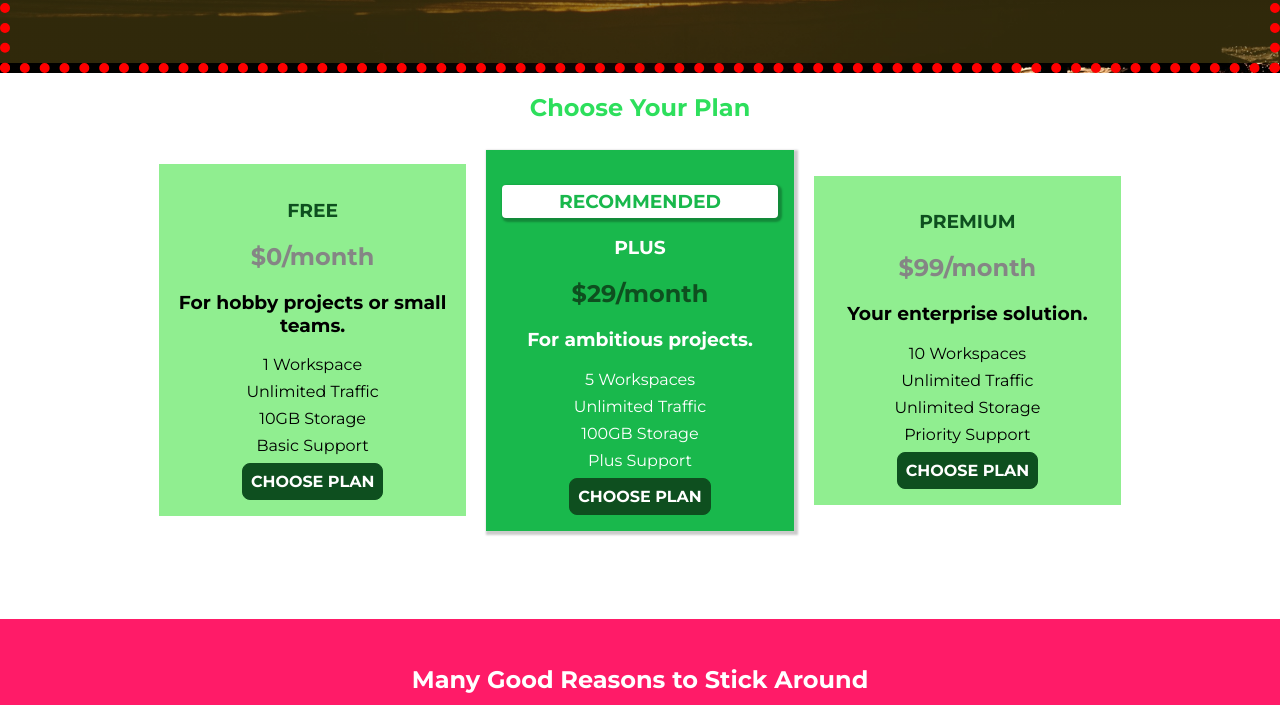
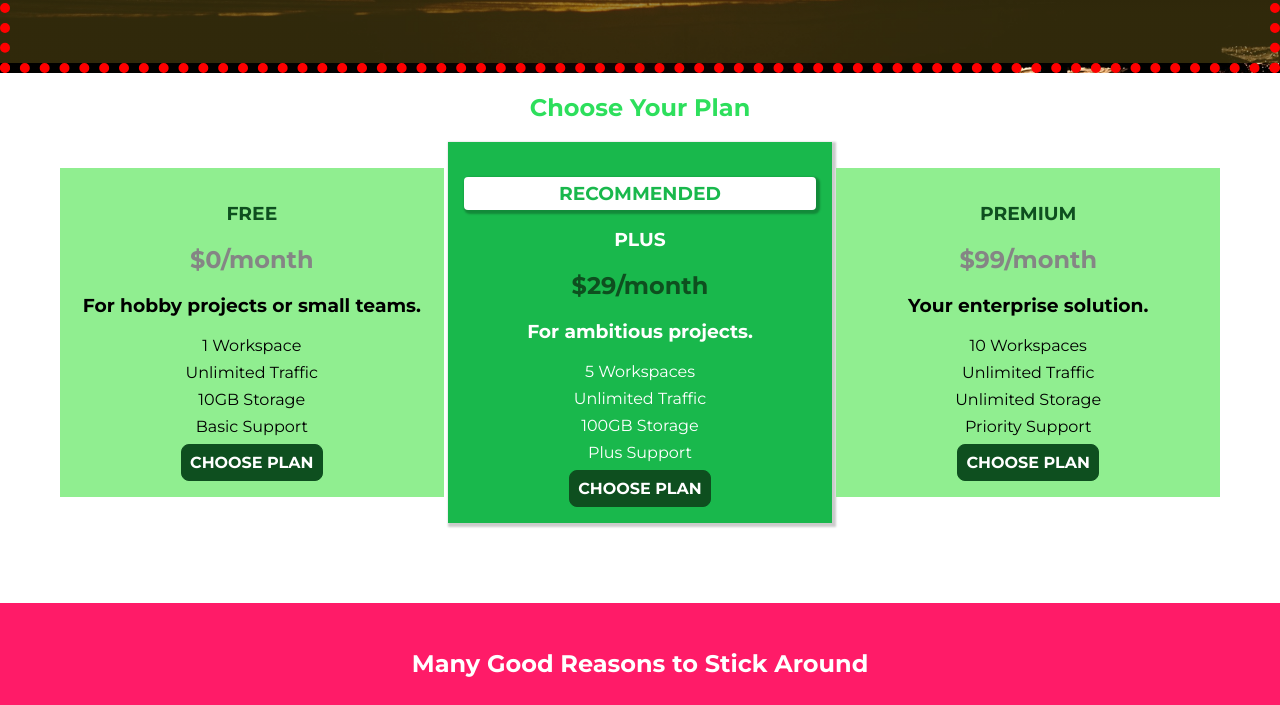
Before and after one commit to reactjs-learn/max-html-css-complete, a plain HTML site: page css-basic/index.html in a window 1280 px wide. Shown: the part 455-1160 px from the top of the page. Drawn offline with Linux system fonts and the light colour scheme.

Commit message:
add readme contents

```diff
--- a/css-basic/index.css
+++ b/css-basic/index.css
@@ -31,26 +31,18 @@
   padding: 10px;
 }
 
-.plan__list {
-  width: 80%;
-  margin: auto;
-  text-align: center;
-}
-
 .plan {
   background-color: lightgreen;
   text-align: center;
   padding: 16px;
-  margin: 8px;
-  display: inline-block;
-  width: 30%;
-  vertical-align: middle;
+  margin: 0;
+  width: 100%;
 }
 
 .plan--highlighted {
   background: #19b84c;
   color: white;
-  box-shadow: 2px 2px 2px 2px rgba(0, 0, 0, 0.205);
+  /* box-shadow: 2px 2px 2px 2px rgba(0, 0, 0, 0.205); */
 }
 
 .plan__annotation {
@@ -85,6 +77,21 @@
 
 .plan__feature {
   margin: 8px 0;
+}
+
+@media (min-width: 40rem) {
+  .plan {
+    display: inline-block;
+    width: 30%;
+    vertical-align: middle;
+  }
+  .plan__list {
+    width: 100%;
+    text-align: center;
+  }
+  .plan--highlighted {
+    box-shadow: 2px 2px 2px 2px rgba(0, 0, 0, 0.205);
+  }
 }
 
 .section-title {
```
Also changed, not shown: readme-imgs/recommended-unit.png (added), readme-imgs/size-unit-summary.png (added), 1 other file.
